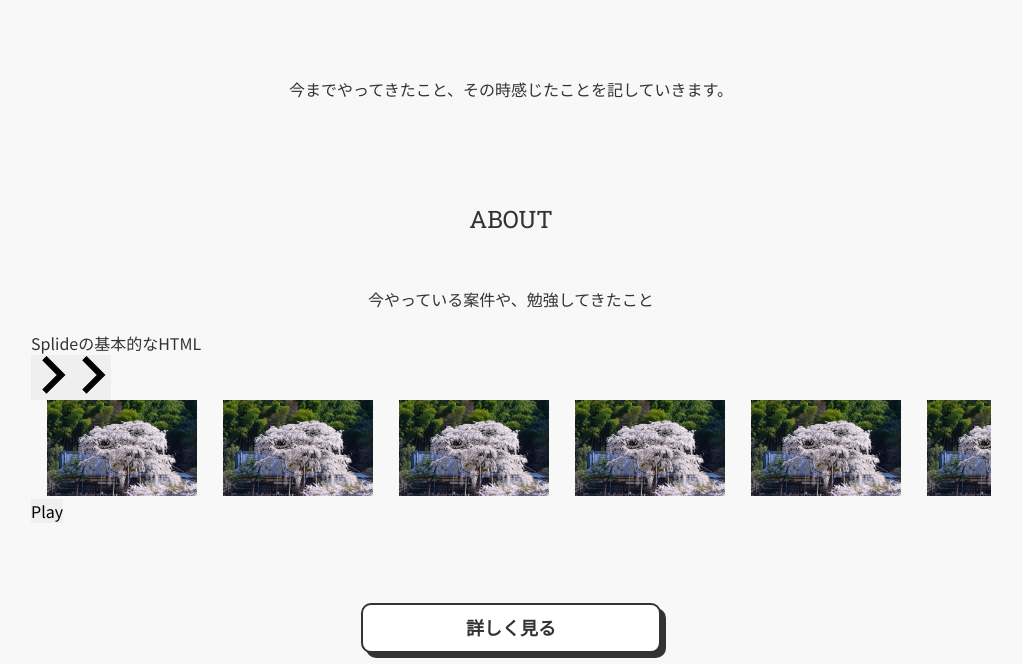
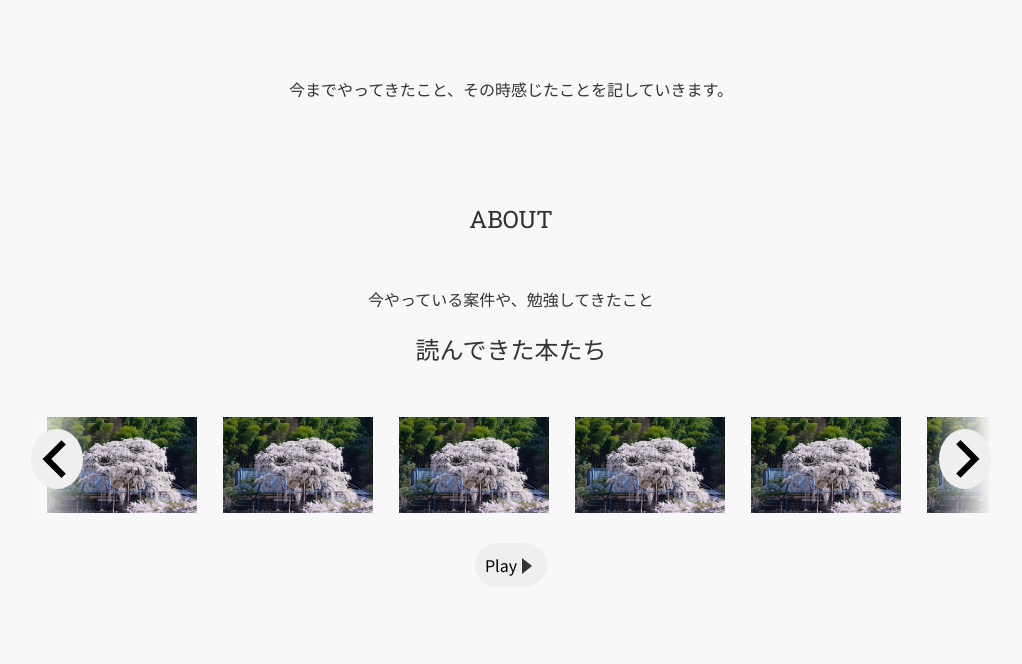
Before and after one commit to kugotoshiaki/vacant, a plain HTML site: page index.html in a window 1280 px wide. Shown: the part 127-791 px from the top of the page, without its empty margins (129-1151 px from the left). Drawn offline with nearby package versions, Linux system fonts and the light colour scheme.

Commit message:
カルーセル調整

```diff
--- a/index.html
+++ b/index.html
@@ -37,7 +37,7 @@
 					<p>今やっている案件や、勉強してきたこと</p>
 				</div>
 				<section class="splide" aria-labelledby="carousel-heading">
-          <h2 id="carousel-heading">Splideの基本的なHTML</h2>
+					<h2 id="carousel-heading" class="carousel-heading">読んできた本たち</h2>
 					<div class="splide__track">
 						<ul class="splide__list">
 							<li class="splide__slide"><img class="image" src="/img/image-01.jpg" alt="" width="150" height="300" decoding="async"></li>
--- a/sass/style.scss
+++ b/sass/style.scss
@@ -153,6 +153,13 @@ body {
 	font-size: rem(24);
 }
 
+.carousel-heading {
+	margin-bottom: 50px;
+	text-align: center;
+	text-transform: uppercase;
+	font-size: rem(24);
+}
+
 .heading-title + * + * {
 	margin-top: 20px;
 }
@@ -294,3 +301,96 @@ body {
 		scale: 1.2;
 	}
 }
+
+// splide
+
+.splide {
+	position: relative;
+}
+
+.splide__arrow {
+	position: absolute;
+	z-index: 2;
+}
+
+@mixin posiab {
+	top: 50%;
+	padding: 10px 6px 5px;
+	border-radius: 50%;
+	transform: translate(0, -50%);
+}
+
+@mixin blur {
+	background-image: linear-gradient(90deg, rgba(248, 248, 248, 1) 0%, transparent 80%);
+}
+
+.splide__arrow--next {
+	@include posiab;
+	right: 0;
+}
+
+.splide__arrow--prev {
+	@include posiab;
+	transform: translate(0, -50%) rotate(180deg);
+}
+
+.splide__track::before,
+.splide__track::after {
+	content: "";
+	display: block;
+	position: absolute;
+	width: 80px;
+	height: 100%;
+	z-index: 2;
+}
+
+.splide__track::before {
+	top: 0;
+	left: 0;
+	@include blur;
+}
+
+.splide__track::after {
+	top: 0;
+	right: 0;
+	@include blur;
+	transform: rotate(180deg);
+}
+
+.splide__toggle {
+	display: block;
+	margin: 30px auto 0;
+	border-radius: 30px;
+	.splide__toggle__play {
+		position: relative;
+		display: block;
+		padding: 10px 30px 10px 10px;
+		text-align: center;
+		&::after {
+			content:"";
+			position: absolute;
+			top: 35%;
+			right: 15px;
+			width: 10px;
+			height: 10px;
+			border-style: solid;
+			border-width: 8px 0 8px 10px;
+			border-color: transparent transparent transparent #333;
+		}
+	}
+	.splide__toggle__pause {
+		position: relative;
+		// display: block;
+		padding: 10px 30px 10px 10px;
+		text-align: center;
+		&::after {
+			content:"";
+			position: absolute;
+			top: 35%;
+			right: 15px;
+			width: 10px;
+			height: 10px;
+			background: #333;
+	}
+}
+}
```
Also changed, not shown: css/style.css, 1 other file. Lines whose indentation alone changed are shown as unchanged.
